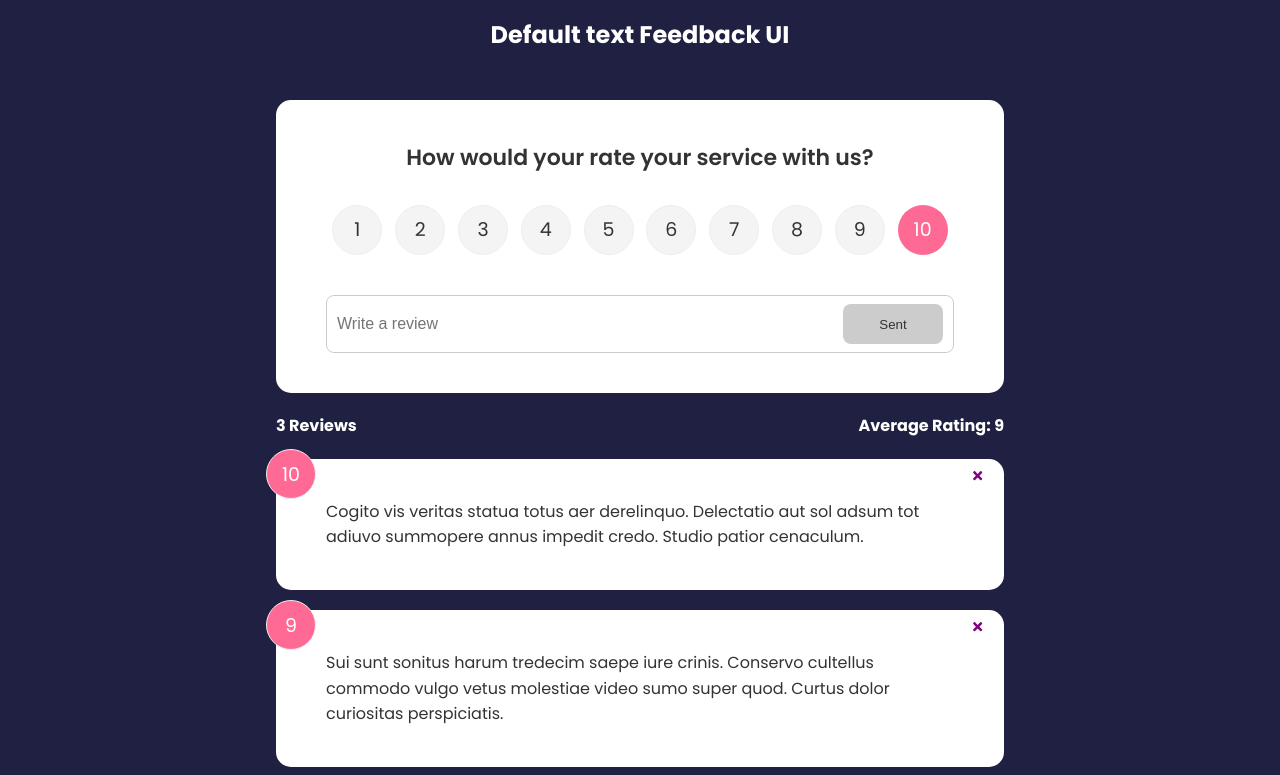
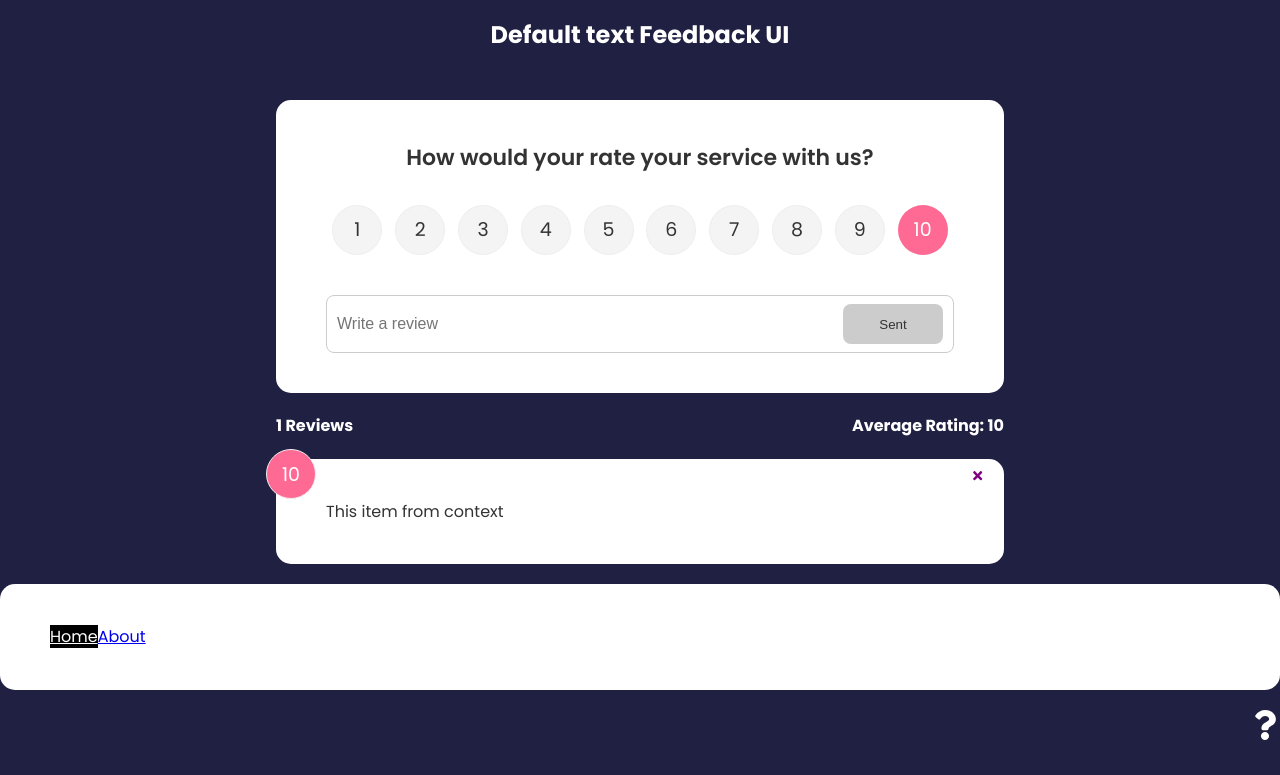
Before and after one commit to IgorZn/react_feedbacj_ui, a React (Create React App) app: page / in a window 1280 px wide. Shown: the top 775 px of the page. Built offline with nearby package versions, Linux system fonts and the light colour scheme.

Commit message:
6 Moving Functions To Context

```diff
--- a/src/App.js
+++ b/src/App.js
@@ -25,8 +25,8 @@ function App() {
                         <Route exact path="/" element={
                             <>
                                 <FeedbackForm setFeedback={setFeedback}/>
-                                <FeedbackStats feedback={feedback}/>
-                                <FeedBackList feedback={feedback} setFeedback={setFeedback}/>
+                                <FeedbackStats/>
+                                <FeedBackList setFeedback={setFeedback}/>
                             </>
                         }>
                         </Route>
--- a/src/components/FeedBackList.jsx
+++ b/src/components/FeedBackList.jsx
@@ -1,9 +1,12 @@
 import React from 'react';
 import FeedbackItem from "./FeedbackItem";
-import PropTypes from "prop-types";
 import {motion, AnimatePresence} from "framer-motion";
+import { useContext } from "react";
+import FeedbackContext from "../context/FeedbackContext";
 
-function FeedBackList({feedback, setFeedback}) {
+function FeedBackList({setFeedback}) {
+    const {feedback} = useContext(FeedbackContext);
+
     if (!feedback || feedback.length === 0) {
         return <p>No feedback yet</p>
     }
@@ -26,14 +29,14 @@ function FeedBackList({feedback, setFeedback}) {
 //     </div>
 // }
 
-FeedBackList.prototype = {
-    feedback: PropTypes.arrayOf(
-        PropTypes.shape({
-            id: PropTypes.number.isRequired,
-            text: PropTypes.string.isRequired,
-            ration: PropTypes.number.isRequired,
-        })
-    )
-}
+// FeedBackList.prototype = {
+//     feedback: PropTypes.arrayOf(
+//         PropTypes.shape({
+//             id: PropTypes.number.isRequired,
+//             text: PropTypes.string.isRequired,
+//             ration: PropTypes.number.isRequired,
+//         })
+//     )
+// }
 
 export default FeedBackList;
--- a/src/components/FeedbackStats.jsx
+++ b/src/components/FeedbackStats.jsx
@@ -1,7 +1,10 @@
-import React from 'react';
+import React, {useContext} from 'react';
 import PropTypes from "prop-types";
+import FeedbackContext from "../context/FeedbackContext";
 
-function FeedbackStats({feedback}) {
+function FeedbackStats() {
+    const {feedback} = useContext(FeedbackContext);
+
     let average = feedback.reduce((acc, cur) => {
         return acc + cur.rating
     }, 0) / feedback.length
```
